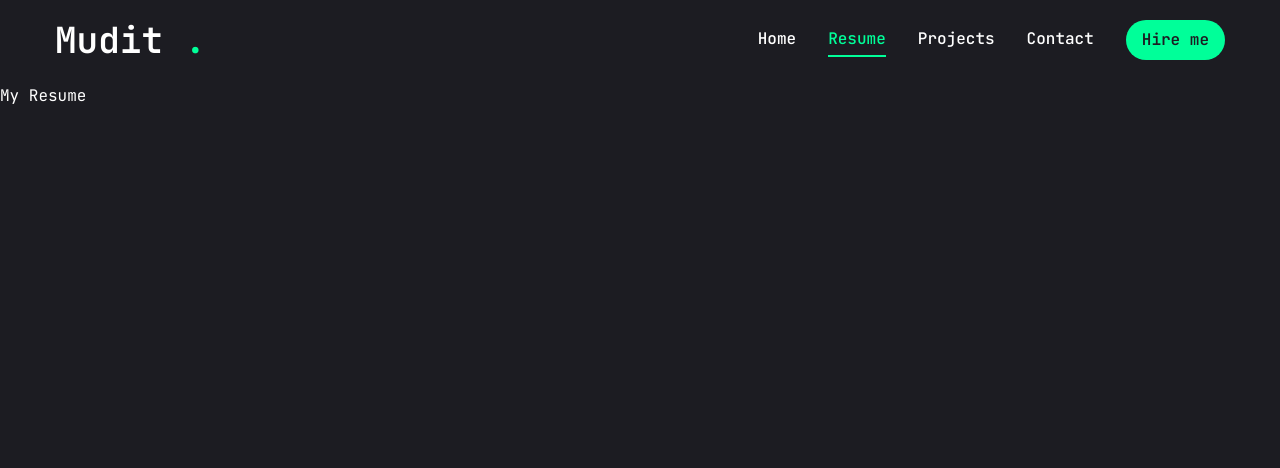
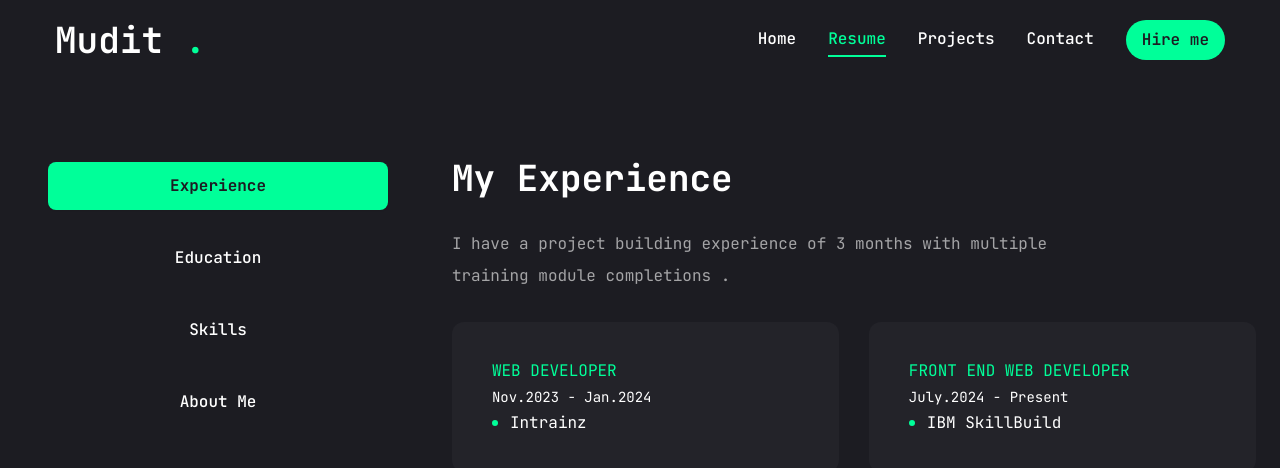
Before and after one commit to guptamudit/Mudit-Gupta, a Next.js app in the folder mudit-gupta/: page /resume in a window 1280 px wide. Shown: the top 468 px of the page. Built offline with nearby package versions, Linux system fonts and the light colour scheme.

Commit message:
"Updated Resume page with new UI components and refactored Tabs component"

```diff
--- a/mudit-gupta/app/resume/page.jsx
+++ b/mudit-gupta/app/resume/page.jsx
@@ -1,5 +1,281 @@
+"use client";
+
+import {
+  FaCss3,
+  FaHtml5,
+  FaReact,
+  FaNodeJs,
+  FaBootstrap,
+  FaGithub,
+} from "react-icons/fa";
+import { SiMongodb, SiExpress, SiTypescript } from "react-icons/si";
+import { TbBrandCpp, TbBrandNextjs, TbBrandTailwind } from "react-icons/tb";
+import { IoLogoJavascript } from "react-icons/io5";
+import { BsFiletypeSql } from "react-icons/bs";
+import { DiMysql } from "react-icons/di";
+import { TfiMicrosoftAlt } from "react-icons/tfi";
+
+const about = {
+  title: "About Me",
+  description:
+    "Lorem ipsum dolor, sit amet consectetur adipisicing elit. Ullam eveniet debitis ut dolorum aperiam magnam aut quibusdam similique dicta sed",
+  info: [
+    {
+      fieldName: "Name",
+      fieldValue: "Mudit Gupta",
+    },
+    {
+      fieldName: "Phone",
+      fieldValue: "+91 8595637876",
+    },
+    {
+      fieldName: "Email",
+      fieldValue: "muditgupta1711@gmail.com",
+    },
+    {
+      fieldName: "Nationality",
+      fieldValue: "Indian",
+    },
+    {
+      fieldName: "Languages",
+      fieldValue: "English, Hindi",
+    },
+    {
+      fieldName: "FreeOrNot",
+      fieldValue: "Avialabe to Work",
+    },
+  ],
+};
+
+const experience = {
+  title: "My Experience",
+  description:
+    "I have a project building experience of 3 months with multiple training module completions .",
+  items: [
+    {
+      company: "Intrainz",
+      positon: "WEB DEVELOPER",
+      duration: "Nov.2023 - Jan.2024",
+    },
+    {
+      company: "IBM SkillBuild",
+      positon: "FRONT END WEB DEVELOPER",
+      duration: "July.2024 - Present",
+    },
+  ],
+};
+
+const education = {
+  title: "My Education",
+  description:
+    "I am currently an UnderGrad Student learning Computer Sciences in my University. I also learn using Online Courses.",
+  items: [
+    {
+      institution: "Salwan Public School, TDSC",
+      degree: "Class X (Secondary School)",
+      duration: "2018 - 2019",
+    },
+    {
+      institution: "Salwan Public School, TDSC",
+      degree: "Class XII (Senior Secondary School)",
+      duration: "2020 - 2021",
+    },
+    {
+      institution: "Maharaja Agrasen Institute of Technology",
+      degree: "Computer Science Engineering UnderGrad",
+      duration: "2021 - 2025",
+    },
+    {
+      institution: "Udemy",
+      degree: "Full Stack Web Development",
+      duration: "July.2023 - Sept.2023",
+    },
+  ],
+};
+
+const skills = {
+  title: "My Skills",
+  description:
+    "These are my skills i learned and mastered throught my learning phase.",
+  skillList: [
+    {
+      icon: <TbBrandCpp />,
+      name: "cpp",
+    },
+    {
+      icon: <IoLogoJavascript />,
+      name: "javascript",
+    },
+    {
+      icon: <SiTypescript />,
+      name: "typescript",
+    },
+    {
+      icon: <FaHtml5 />,
+      name: "html",
+    },
+    {
+      icon: <FaCss3 />,
+      name: "css",
+    },
+    {
+      icon: <BsFiletypeSql />,
+      name: "sql",
+    },
+    {
+      icon: <DiMysql />,
+      name: "mysql",
+    },
+    {
+      icon: <SiMongodb />,
+      name: "mongodb",
+    },
+    {
+      icon: <FaReact />,
+      name: "reactjs",
+    },
+    {
+      icon: <FaNodeJs />,
+      name: "nodejs",
+    },
+    {
+      icon: <SiExpress />,
+      name: "expressjs",
+    },
+    {
+      icon: <TbBrandNextjs />,
+      name: "nextjs",
+    },
+    {
+      icon: <FaBootstrap />,
+      name: "bootstrap",
+    },
+    {
+      icon: <TbBrandTailwind />,
+      name: "tailwind",
+    },
+    {
+      icon: <FaGithub />,
+      name: "git",
+    },
+    {
+      icon: <TfiMicrosoftAlt />,
+      name: "msoffice",
+    },
+  ],
+};
+
+import { Tabs, TabsContent, TabsList, TabsTrigger } from "@/components/ui/tabs";
+
+import {
+  Tooltip,
+  TooltipContent,
+  TooltipProvider,
+  TooltipTrigger,
+} from "@/components/ui/tooltip";
+
+import { ScrollArea } from "@/components/ui/scroll-area";
+
+import { easeIn, easeInOut, motion } from "framer-motion";
+import { Item } from "@radix-ui/react-select";
+
 const Resume = () => {
-  return <div>My Resume</div>;
+  return (
+    <motion.div
+      nitial={{ opacity: 1 }}
+      animate={{
+        opacity: 1,
+        transition: { delay: 2.4, duration: 0.4, ease: "easeIn" },
+      }}
+      className="min-h-[80vh] xl:mt-10 xl:ml-5 flex items-center justify-center py-12 xl:py-0"
+    >
+      <div className="conatainer mx-auto">
+        <Tabs
+          defaultValue="experience"
+          className="flex flex-col xl:flex-row gap-[60px]"
+        >
+          <TabsList className="flex flex-col  w-[380px] xl:w-[520px] mx-auto xl:mx-0 gap-6">
+            <TabsTrigger value="experience">Experience</TabsTrigger>
+            <TabsTrigger value="education">Education</TabsTrigger>
+            <TabsTrigger value="skills">Skills</TabsTrigger>
+            <TabsTrigger value="about">About Me</TabsTrigger>
+          </TabsList>
+
+          {/* content */}
+          <div className="min-h-[70vh] w-full">
+            {/* experience */}
+            <TabsContent value="experience" className="w-full">
+              <div className="flex flex-col gap-[30px] text-center xl:text-left">
+                <h3 className="text-4xl font-bold">{experience.title}</h3>
+                <p className="max-w-[600px] text-white/60 mx-auto xl:mx-0">
+                  {experience.description}
+                </p>
+                <div className="h-[400px]">
+                  <ul className="grid grid-cols-1 lg:grid-cols-2 gap-[30px]">
+                    {experience.items.map((item, index) => {
+                      return (
+                        <li
+                          key={index}
+                          className="bg-[#232329] h-[150px] py-6 px-10 rounded-xl flex flex-col justify-center items-center lg:items-start"
+                        >
+                          <span className="text-accent ">{item.positon}</span>
+                          <p className="text-sm">{item.duration}</p>
+                          <div className="flex items-center gap-3">
+                            {/* dot */}
+                            <span className="w-[6px] h-[6px] rounded-full bg-accent"></span>
+                            <h3 className="text-white">{item.company}</h3>
+                          </div>
+                        </li>
+                      );
+                    })}
+                  </ul>
+                </div>
+              </div>
+            </TabsContent>
+            {/* education */}
+            <TabsContent value="education" className="w-full">
+              <div className="flex flex-col gap-[30px] text-center xl:text-left">
+                <h3 className="text-4xl font-bold">{education.title}</h3>
+                <p className="max-w-[600px] text-white/60 mx-auto xl:mx-0">
+                  {education.description}
+                </p>
+                <div className="h-[400px]">
+                  <ul className="grid grid-cols-1 lg:grid-cols-2 gap-[30px]">
+                    {education.items.map((item, index) => {
+                      return (
+                        <li
+                          key={index}
+                          className="bg-[#232329] h-[150px] py-6 px-10 rounded-xl flex flex-col justify-center items-center lg:items-start"
+                        >
+                          <span className="text-accent ">
+                            {item.institution}
+                          </span>
+                          <p className="text-sm">{item.degree}</p>
+                          <div className="flex items-center gap-3">
+                            {/* dot */}
+                            <span className="w-[6px] h-[6px] rounded-full bg-accent"></span>
+                            <h3 className="text-white">{item.duration}</h3>
+                          </div>
+                        </li>
+                      );
+                    })}
+                  </ul>
+                </div>
+              </div>
+            </TabsContent>
+            {/* skills */}
+            <TabsContent value="skills" className="w-full">
+              skills
+            </TabsContent>
+            {/* about */}
+            <TabsContent value="about" className="w-full">
+              about
+            </TabsContent>
+          </div>
+        </Tabs>
+      </div>
+    </motion.div>
+  );
 };
 
 export default Resume;
--- a/mudit-gupta/components/ui/tabs.jsx
+++ b/mudit-gupta/components/ui/tabs.jsx
@@ -1,43 +1,43 @@
-"use client"
+"use client";
 
-import * as React from "react"
-import * as TabsPrimitive from "@radix-ui/react-tabs"
+import * as React from "react";
+import * as TabsPrimitive from "@radix-ui/react-tabs";
 
-import { cn } from "@/lib/utils"
+import { cn } from "@/lib/utils";
 
-const Tabs = TabsPrimitive.Root
+const Tabs = TabsPrimitive.Root;
 
 const TabsList = React.forwardRef(({ className, ...props }, ref) => (
   <TabsPrimitive.List
     ref={ref}
-    className={cn(
-      "inline-flex h-10 items-center justify-center rounded-md bg-slate-100 p-1 text-slate-500 dark:bg-slate-800 dark:text-slate-400",
-      className
-    )}
-    {...props} />
-))
-TabsList.displayName = TabsPrimitive.List.displayName
+    className={cn("inline-flex h-auto rounded-md p-1 text-primary", className)}
+    {...props}
+  />
+));
+TabsList.displayName = TabsPrimitive.List.displayName;
 
 const TabsTrigger = React.forwardRef(({ className, ...props }, ref) => (
   <TabsPrimitive.Trigger
     ref={ref}
     className={cn(
-      "inline-flex items-center justify-center whitespace-nowrap rounded-sm px-3 py-1.5 text-sm font-medium ring-offset-white transition-all focus-visible:outline-none focus-visible:ring-2 focus-visible:ring-slate-950 focus-visible:ring-offset-2 disabled:pointer-events-none disabled:opacity-50 data-[state=active]:bg-white data-[state=active]:text-slate-950 data-[state=active]:shadow-sm dark:ring-offset-slate-950 dark:focus-visible:ring-slate-300 dark:data-[state=active]:bg-slate-950 dark:data-[state=active]:text-slate-50",
+      "inline-flex items-center w-full bg-[#2727c] justify-center whitespace-nowrap text-white rounded-lg p-3 text-base font-medium ring-offset-white transition-all disabled:pointer-events-none disabled:opacity-50 data-[state=active]:bg-accent data-[state=active]:text-primary data-[state=active]:font-bold data-[state=active]:shadow-sm",
       className
     )}
-    {...props} />
-))
-TabsTrigger.displayName = TabsPrimitive.Trigger.displayName
+    {...props}
+  />
+));
+TabsTrigger.displayName = TabsPrimitive.Trigger.displayName;
 
 const TabsContent = React.forwardRef(({ className, ...props }, ref) => (
   <TabsPrimitive.Content
     ref={ref}
     className={cn(
-      "mt-2 ring-offset-white focus-visible:outline-none focus-visible:ring-2 focus-visible:ring-slate-950 focus-visible:ring-offset-2 dark:ring-offset-slate-950 dark:focus-visible:ring-slate-300",
+      "min-h-[480px] ring-offset-white focus-visible:outline-none focus-visible:ring-2 focus-visible:ring-slate-950 focus-visible:ring-offset-2 dark:ring-offset-slate-950 dark:focus-visible:ring-slate-300",
       className
     )}
-    {...props} />
-))
-TabsContent.displayName = TabsPrimitive.Content.displayName
+    {...props}
+  />
+));
+TabsContent.displayName = TabsPrimitive.Content.displayName;
 
-export { Tabs, TabsList, TabsTrigger, TabsContent }
+export { Tabs, TabsList, TabsTrigger, TabsContent };
```
